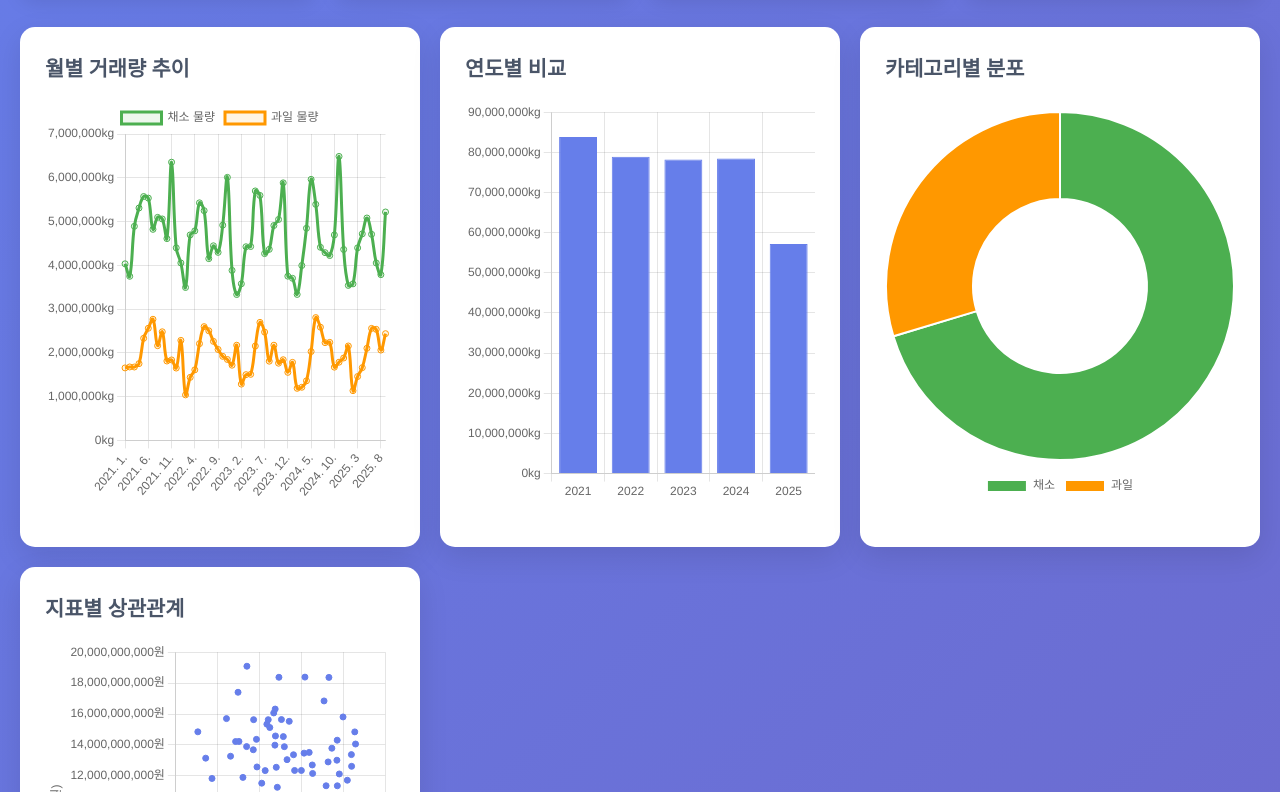
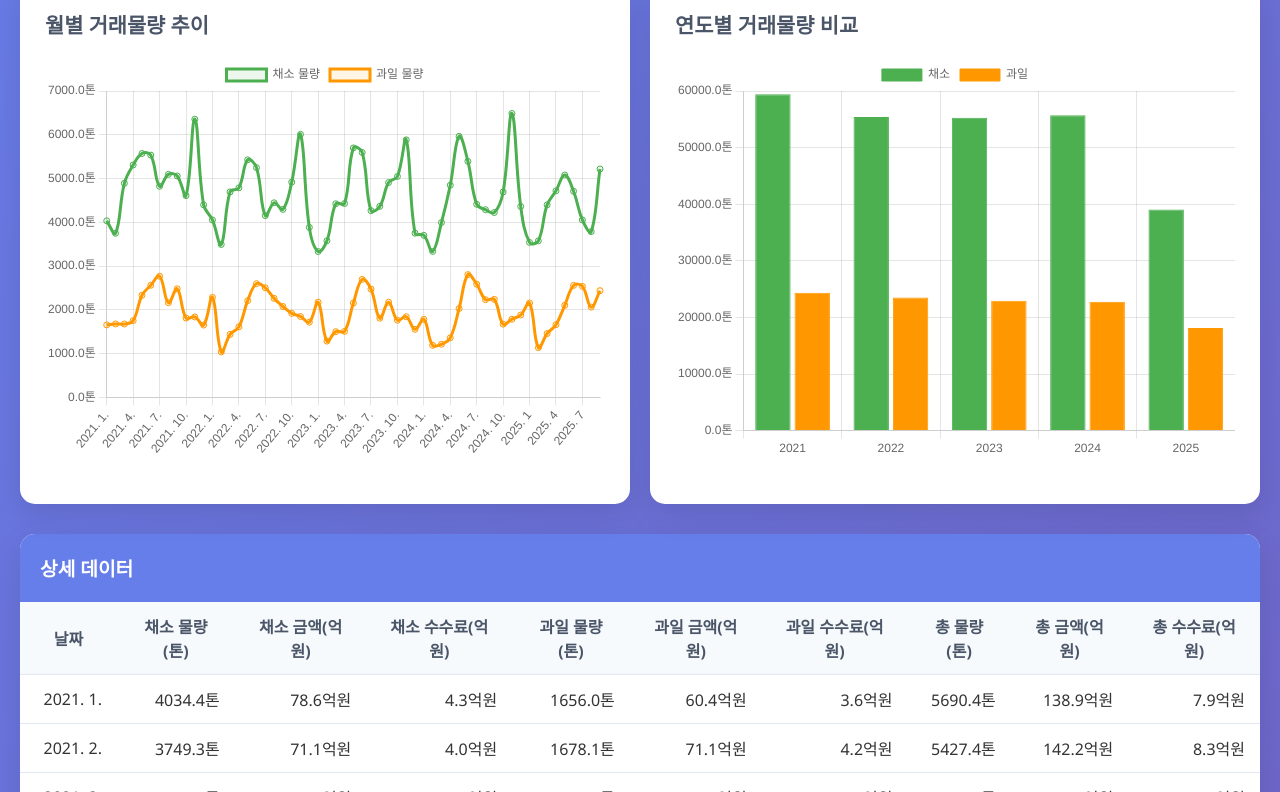
Before and after one commit to SongT-50/trade-dashboard, a website: page index.html in a window 1280 px wide. Shown: the part 385-1177 px from the top of the page. Drawn offline with nearby package versions, Linux system fonts and the light colour scheme.

Commit message:
Update index.html

```diff
--- a/index.html
+++ b/index.html
@@ -256,9 +256,9 @@
             <div class="control-group">
                 <label for="metricFilter">지표</label>
                 <select id="metricFilter">
-                    <option value="amount">물량 (kg)</option>
-                    <option value="value">금액 (원)</option>
-                    <option value="fee">수수료 (원)</option>
+                    <option value="amount">물량 (톤)</option>
+                    <option value="value">금액 (억원)</option>
+                    <option value="fee">수수료 (억원)</option>
                 </select>
             </div>
         </div>
@@ -272,30 +272,16 @@
 
         <div class="dashboard">
             <div class="card">
-                <h3>월별 거래량 추이</h3>
+                <h3 id="monthlyChartTitle">월별 거래량 추이</h3>
                 <div class="chart-container">
                     <canvas id="monthlyChart"></canvas>
                 </div>
             </div>
 
             <div class="card">
-                <h3>연도별 비교</h3>
+                <h3 id="yearlyChartTitle">연도별 비교</h3>
                 <div class="chart-container">
                     <canvas id="yearlyChart"></canvas>
-                </div>
-            </div>
-
-            <div class="card">
-                <h3>카테고리별 분포</h3>
-                <div class="chart-container">
-                    <canvas id="categoryChart"></canvas>
-                </div>
-            </div>
-
-            <div class="card">
-                <h3>지표별 상관관계</h3>
-                <div class="chart-container">
-                    <canvas id="correlationChart"></canvas>
                 </div>
             </div>
         </div>
@@ -307,15 +293,15 @@
                     <thead>
                         <tr>
                             <th>날짜</th>
-                            <th>채소 물량</th>
-                            <th>채소 금액</th>
-                            <th>채소 수수료</th>
-                            <th>과일 물량</th>
-                            <th>과일 금액</th>
-                            <th>과일 수수료</th>
-                            <th>총 물량</th>
-                            <th>총 금액</th>
-                            <th>총 수수료</th>
+                            <th>채소 물량(톤)</th>
+                            <th>채소 금액(억원)</th>
+                            <th>채소 수수료(억원)</th>
+                            <th>과일 물량(톤)</th>
+                            <th>과일 금액(억원)</th>
+                            <th>과일 수수료(억원)</th>
+                            <th>총 물량(톤)</th>
+                            <th>총 금액(억원)</th>
+                            <th>총 수수료(억원)</th>
                         </tr>
                     </thead>
                     <tbody id="dataTableBody">
@@ -390,9 +376,9 @@
         // 숫자 포맷팅 함수
         function formatNumber(num, type = 'number') {
             if (type === 'currency') {
-                return new Intl.NumberFormat('ko-KR').format(num) + '원';
+                return (num / 100000000).toFixed(1) + '억원';
             } else if (type === 'amount') {
-                return new Intl.NumberFormat('ko-KR').format(num) + 'kg';
+                return (num / 1000).toFixed(1) + '톤';
             } else {
                 return new Intl.NumberFormat('ko-KR').format(num);
             }
@@ -415,22 +401,29 @@
         }
 
         // 차트 생성
-        function createCharts(data) {
-            // 월별 거래량 추이 차트
+        function createCharts(data, metricType = 'amount') {
+            const metricLabel = metricType === 'amount' ? '물량' : (metricType === 'value' ? '금액' : '수수료');
+            const formatType = metricType === 'amount' ? 'amount' : 'currency';
+
+            // 차트 제목 업데이트
+            document.getElementById('monthlyChartTitle').textContent = `월별 거래${metricLabel} 추이`;
+            document.getElementById('yearlyChartTitle').textContent = `연도별 거래${metricLabel} 비교`;
+
+            // 월별 추이 차트
             const monthlyCtx = document.getElementById('monthlyChart').getContext('2d');
             new Chart(monthlyCtx, {
                 type: 'line',
                 data: {
                     labels: data.map(item => item.date),
                     datasets: [{
-                        label: '채소 물량',
-                        data: data.map(item => item.vegetable.amount),
+                        label: `채소 ${metricLabel}`,
+                        data: data.map(item => item.vegetable[metricType]),
                         borderColor: '#4CAF50',
                         backgroundColor: 'rgba(76, 175, 80, 0.1)',
                         tension: 0.4
                     }, {
-                        label: '과일 물량',
-                        data: data.map(item => item.fruit.amount),
+                        label: `과일 ${metricLabel}`,
+                        data: data.map(item => item.fruit[metricType]),
                         borderColor: '#FF9800',
                         backgroundColor: 'rgba(255, 152, 0, 0.1)',
                         tension: 0.4
@@ -449,7 +442,7 @@
                             beginAtZero: true,
                             ticks: {
                                 callback: function(value) {
-                                    return formatNumber(value, 'amount');
+                                    return formatNumber(value, formatType);
                                 }
                             }
                         }
@@ -457,16 +450,15 @@
                 }
             });
 
-            // 연도별 비교 차트
+            // 연도별 비교 차트 (채소/과일 분리)
             const yearlyData = {};
             data.forEach(item => {
                 const year = item.date.split('.')[0];
                 if (!yearlyData[year]) {
-                    yearlyData[year] = { amount: 0, value: 0, fee: 0 };
+                    yearlyData[year] = { vegetable: 0, fruit: 0 };
                 }
-                yearlyData[year].amount += item.total.amount;
-                yearlyData[year].value += item.total.value;
-                yearlyData[year].fee += item.total.fee;
+                yearlyData[year].vegetable += item.vegetable[metricType];
+                yearlyData[year].fruit += item.fruit[metricType];
             });
 
             const yearlyCtx = document.getElementById('yearlyChart').getContext('2d');
@@ -475,10 +467,16 @@
                 data: {
                     labels: Object.keys(yearlyData),
                     datasets: [{
-                        label: '총 물량',
-                        data: Object.values(yearlyData).map(item => item.amount),
-                        backgroundColor: '#667eea',
-                        borderColor: '#667eea',
+                        label: '채소',
+                        data: Object.values(yearlyData).map(item => item.vegetable),
+                        backgroundColor: '#4CAF50',
+                        borderColor: '#4CAF50',
+                        borderWidth: 1
+                    }, {
+                        label: '과일',
+                        data: Object.values(yearlyData).map(item => item.fruit),
+                        backgroundColor: '#FF9800',
+                        borderColor: '#FF9800',
                         borderWidth: 1
                     }]
                 },
@@ -487,7 +485,7 @@
                     maintainAspectRatio: false,
                     plugins: {
                         legend: {
-                            display: false
+                            position: 'top'
                         }
                     },
                     scales: {
@@ -495,84 +493,7 @@
                             beginAtZero: true,
                             ticks: {
                                 callback: function(value) {
-                                    return formatNumber(value, 'amount');
-                                }
-                            }
-                        }
-                    }
-                }
-            });
-
-            // 카테고리별 분포 차트
-            const categoryCtx = document.getElementById('categoryChart').getContext('2d');
-            const totalVegetableAmount = data.reduce((sum, item) => sum + item.vegetable.amount, 0);
-            const totalFruitAmount = data.reduce((sum, item) => sum + item.fruit.amount, 0);
-
-            new Chart(categoryCtx, {
-                type: 'doughnut',
-                data: {
-                    labels: ['채소', '과일'],
-                    datasets: [{
-                        data: [totalVegetableAmount, totalFruitAmount],
-                        backgroundColor: ['#4CAF50', '#FF9800'],
-                        borderWidth: 2,
-                        borderColor: '#fff'
-                    }]
-                },
-                options: {
-                    responsive: true,
-                    maintainAspectRatio: false,
-                    plugins: {
-                        legend: {
-                            position: 'bottom'
-                        }
-                    }
-                }
-            });
-
-            // 지표별 상관관계 차트
-            const correlationCtx = document.getElementById('correlationChart').getContext('2d');
-            new Chart(correlationCtx, {
-                type: 'scatter',
-                data: {
-                    datasets: [{
-                        label: '물량 vs 금액',
-                        data: data.map(item => ({
-                            x: item.total.amount,
-                            y: item.total.value
-                        })),
-                        backgroundColor: '#667eea',
-                        borderColor: '#667eea'
-                    }]
-                },
-                options: {
-                    responsive: true,
-                    maintainAspectRatio: false,
-                    plugins: {
-                        legend: {
-                            display: false
-                        }
-                    },
-                    scales: {
-                        x: {
-                            title: {
-                                display: true,
-                                text: '물량 (kg)'
-                            },
-                            ticks: {
-                                callback: function(value) {
-                                    return formatNumber(value, 'amount');
-                                }
-                            }
-                        },
-                        y: {
-                            title: {
-                                display: true,
-                                text: '금액 (원)'
-                            },
-                            ticks: {
-                                callback: function(value) {
-                                    return formatNumber(value, 'currency');
+                                    return formatNumber(value, formatType);
                                 }
                             }
                         }
@@ -639,20 +560,22 @@
                 filteredData = filteredData.filter(item => item.date.startsWith(yearFilter));
             }
 
-            // 필터링된 데이터로 차트 업데이트
-            updateCharts(filteredData);
+            // 필터링된 데이터로 통계 및 차트 업데이트
+            const stats = calculateStats(filteredData);
+            createStatsCards(stats);
+            updateCharts(filteredData, metricFilter);
             createTable(filteredData);
         }
 
         // 차트 업데이트
-        function updateCharts(data) {
+        function updateCharts(data, metricType = 'amount') {
             // 기존 차트 제거
             Chart.helpers.each(Chart.instances, function(instance) {
                 instance.destroy();
             });
 
             // 새 차트 생성
-            createCharts(data);
+            createCharts(data, metricType);
         }
 
         // 연도 필터 옵션 생성
@@ -675,7 +598,7 @@
 
             // UI 생성
             createStatsCards(stats);
-            createCharts(data);
+            createCharts(data, 'amount'); // 기본값은 물량
             createTable(data);
             populateYearFilter(data);
 
```
